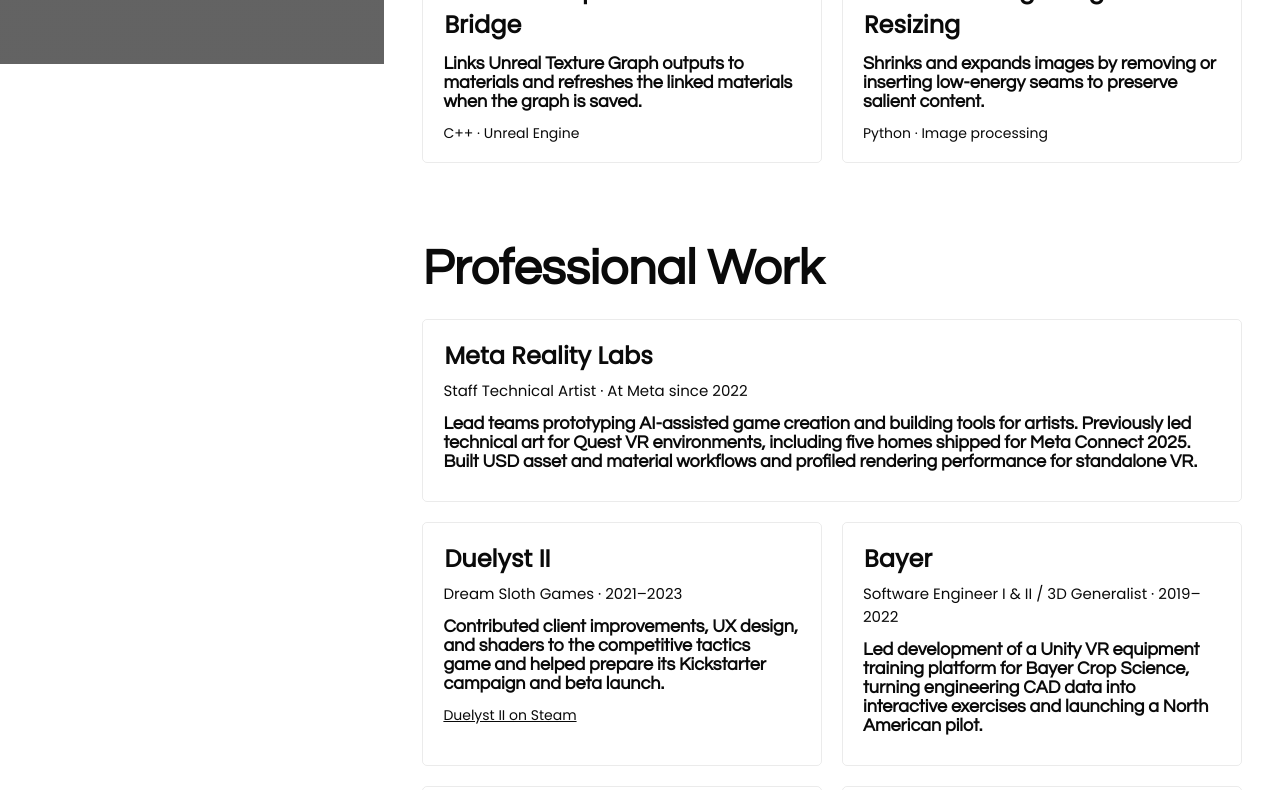
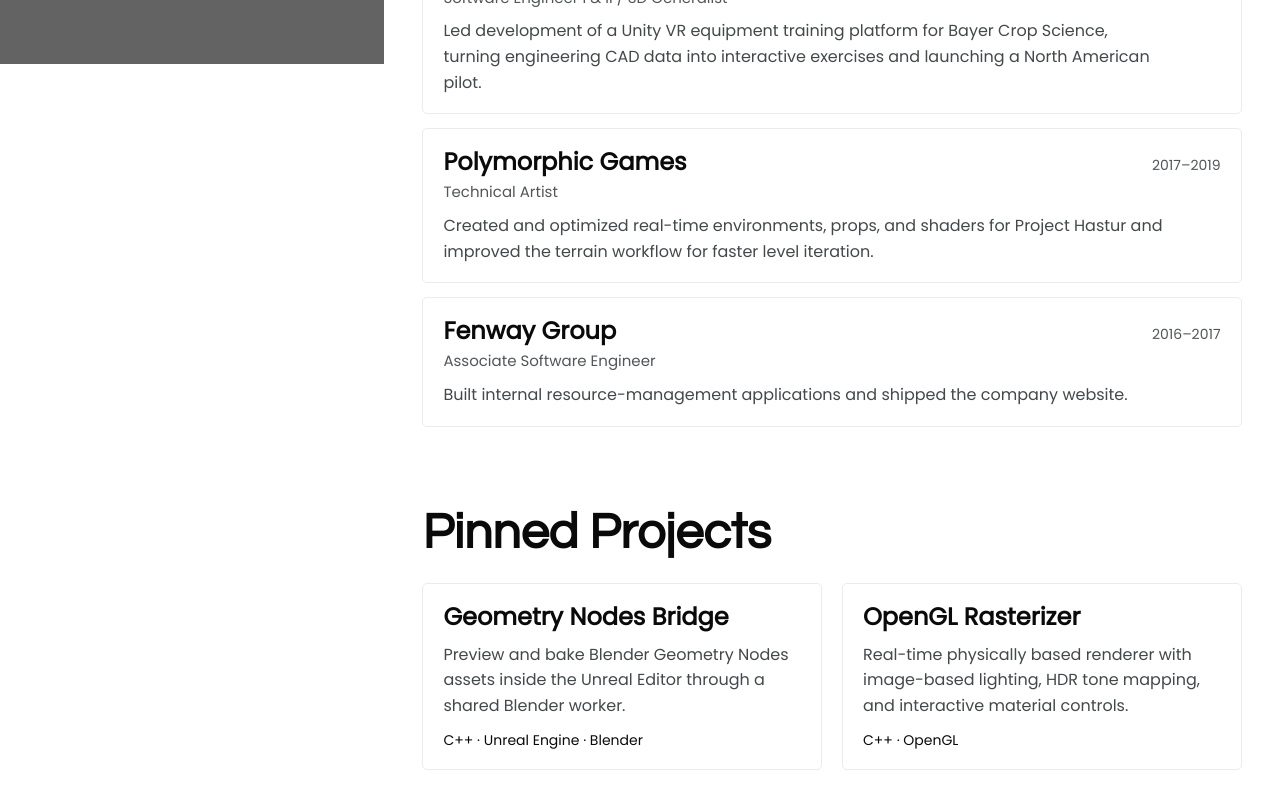
Before and after one commit to lassiiter/lassiiter.github.io, a plain HTML site: page index.html in a window 1280 px wide. Shown: the part 736-1526 px from the top of the page. Drawn offline with nearby package versions, Linux system fonts and the light colour scheme; no server answers; grey boxes are pictures that could not be loaded.

Commit message:
Move professional work above pinned projects

```diff
--- a/index.html
+++ b/index.html
@@ -48,13 +48,11 @@
         padding: 4vh 0;
       }
 
-      .portfolio-grid .featured-work {
-        grid-column: 1 / -1;
-      }
-
       .portfolio-grid .role {
+        color: #50565a;
         font-size: 0.9375rem;
-        margin: 0.4rem 0 0;
+        line-height: 1.45;
+        margin: 0.25rem 0 0;
       }
 
       .portfolio-grid {
@@ -62,6 +60,26 @@
         grid-template-columns: repeat(2, minmax(0, 1fr));
         gap: 1.25rem;
         margin-left: 0;
+      }
+
+      #professional-work .portfolio-grid {
+        grid-template-columns: minmax(0, 1fr);
+        gap: 0.875rem;
+      }
+
+      .experience-heading {
+        display: flex;
+        justify-content: space-between;
+        align-items: baseline;
+        gap: 0.375rem 1.25rem;
+      }
+
+      .experience-date {
+        flex-shrink: 0;
+        color: #50565a;
+        font-size: 0.875rem;
+        font-variant-numeric: tabular-nums;
+        margin: 0;
       }
 
       .portfolio-grid > a {
@@ -83,15 +101,23 @@
       }
 
       .portfolio-grid .section_title {
+        line-height: 1.25;
         margin: 0;
+        padding: 0;
       }
 
       .portfolio-grid .about_section {
-        margin: 0.75rem 0;
+        color: #42484b;
+        font-family: inherit;
+        font-size: 1rem;
+        font-weight: 400;
+        line-height: 1.6;
+        margin: 0.625rem 0 0;
+        max-width: 72ch;
       }
 
       .portfolio-grid .bottom_section {
-        margin: 0;
+        margin: 0.75rem 0 0;
       }
 
       .portfolio-grid .bottom_section a {
@@ -115,6 +141,13 @@
           grid-template-columns: 1fr;
         }
       }
+
+      @media (max-width: 520px) {
+        .experience-heading {
+          flex-direction: column;
+          align-items: flex-start;
+        }
+      }
     </style>
   <link rel="icon" href="https://avatars.githubusercontent.com/u/50963416?v=4" type="image/png"></head>
 
@@ -134,14 +167,70 @@
         <span><i class="fas fa-palette" aria-hidden="true"></i> <a href="https://lassiter.artstation.com/">ArtStation</a></span>
       </div>
       <nav id="profile-links" aria-label="Portfolio sections">
+        <a href="#professional-work">Experience</a>
         <a href="#work">Projects</a>
-        <a href="#professional-work">Experience</a>
         <a href="#skills">Skills</a>
         <a href="#education">Education</a>
       </nav>
     </header>
     <main id="display">
       <p class="intro">I build real-time graphics and content pipelines for games and VR. My work spans rendering performance, USD asset pipelines, material systems, and AI-assisted creation tools.</p>
+      <section id="professional-work" aria-labelledby="professional-heading">
+        <h2 id="professional-heading">Professional Work</h2>
+        <div class="projects portfolio-grid">
+          <section>
+            <header class="experience-heading">
+              <div>
+                <h3 class="section_title">Meta Reality Labs</h3>
+                <p class="role">Staff Technical Artist</p>
+              </div>
+              <p class="experience-date">At Meta since 2022</p>
+            </header>
+            <p class="about_section">Lead teams prototyping AI-assisted game creation and building tools for artists. Previously led technical art for Quest VR environments, including five homes shipped for Meta Connect 2025. Built USD asset and material workflows and profiled rendering performance for standalone VR.</p>
+          </section>
+          <section>
+            <header class="experience-heading">
+              <div>
+                <h3 class="section_title">Duelyst II</h3>
+                <p class="role">Dream Sloth Games</p>
+              </div>
+              <p class="experience-date">2021&ndash;2023</p>
+            </header>
+            <p class="about_section">Contributed client improvements, UX design, and shaders to the competitive tactics game and helped prepare its Kickstarter campaign and beta launch.</p>
+            <p class="bottom_section"><a href="https://store.steampowered.com/app/2004320/Duelyst_II/">Duelyst II on Steam</a></p>
+          </section>
+          <section>
+            <header class="experience-heading">
+              <div>
+                <h3 class="section_title">Bayer</h3>
+                <p class="role">Software Engineer I &amp; II / 3D Generalist</p>
+              </div>
+              <p class="experience-date">2019&ndash;2022</p>
+            </header>
+            <p class="about_section">Led development of a Unity VR equipment training platform for Bayer Crop Science, turning engineering CAD data into interactive exercises and launching a North American pilot.</p>
+          </section>
+          <section>
+            <header class="experience-heading">
+              <div>
+                <h3 class="section_title">Polymorphic Games</h3>
+                <p class="role">Technical Artist</p>
+              </div>
+              <p class="experience-date">2017&ndash;2019</p>
+            </header>
+            <p class="about_section">Created and optimized real-time environments, props, and shaders for Project Hastur and improved the terrain workflow for faster level iteration.</p>
+          </section>
+          <section>
+            <header class="experience-heading">
+              <div>
+                <h3 class="section_title">Fenway Group</h3>
+                <p class="role">Associate Software Engineer</p>
+              </div>
+              <p class="experience-date">2016&ndash;2017</p>
+            </header>
+            <p class="about_section">Built internal resource-management applications and shipped the company website.</p>
+          </section>
+        </div>
+      </section>
       <section id="work" aria-labelledby="projects-heading">
         <h2 id="projects-heading">Pinned Projects</h2>
         <div class="projects portfolio-grid" id="work_section">
@@ -187,37 +276,6 @@
               <p class="bottom_section">Python · Image processing</p>
             </section>
           </a>
-        </div>
-      </section>
-      <section id="professional-work" aria-labelledby="professional-heading">
-        <h2 id="professional-heading">Professional Work</h2>
-        <div class="projects portfolio-grid">
-          <section class="featured-work">
-            <h3 class="section_title">Meta Reality Labs</h3>
-            <p class="role">Staff Technical Artist &middot; At Meta since 2022</p>
-            <p class="about_section">Lead teams prototyping AI-assisted game creation and building tools for artists. Previously led technical art for Quest VR environments, including five homes shipped for Meta Connect 2025. Built USD asset and material workflows and profiled rendering performance for standalone VR.</p>
-          </section>
-          <section>
-            <h3 class="section_title">Duelyst II</h3>
-            <p class="role">Dream Sloth Games &middot; 2021&ndash;2023</p>
-            <p class="about_section">Contributed client improvements, UX design, and shaders to the competitive tactics game and helped prepare its Kickstarter campaign and beta launch.</p>
-            <p class="bottom_section"><a href="https://store.steampowered.com/app/2004320/Duelyst_II/">Duelyst II on Steam</a></p>
-          </section>
-          <section>
-            <h3 class="section_title">Bayer</h3>
-            <p class="role">Software Engineer I &amp; II / 3D Generalist &middot; 2019&ndash;2022</p>
-            <p class="about_section">Led development of a Unity VR equipment training platform for Bayer Crop Science, turning engineering CAD data into interactive exercises and launching a North American pilot.</p>
-          </section>
-          <section>
-            <h3 class="section_title">Polymorphic Games</h3>
-            <p class="role">Technical Artist &middot; 2017&ndash;2019</p>
-            <p class="about_section">Created and optimized real-time environments, props, and shaders for Project Hastur and improved the terrain workflow for faster level iteration.</p>
-          </section>
-          <section>
-            <h3 class="section_title">Fenway Group</h3>
-            <p class="role">Associate Software Engineer &middot; 2016&ndash;2017</p>
-            <p class="about_section">Built internal resource-management applications and shipped the company website.</p>
-          </section>
         </div>
       </section>
       <section id="skills" aria-labelledby="skills-heading">
```
